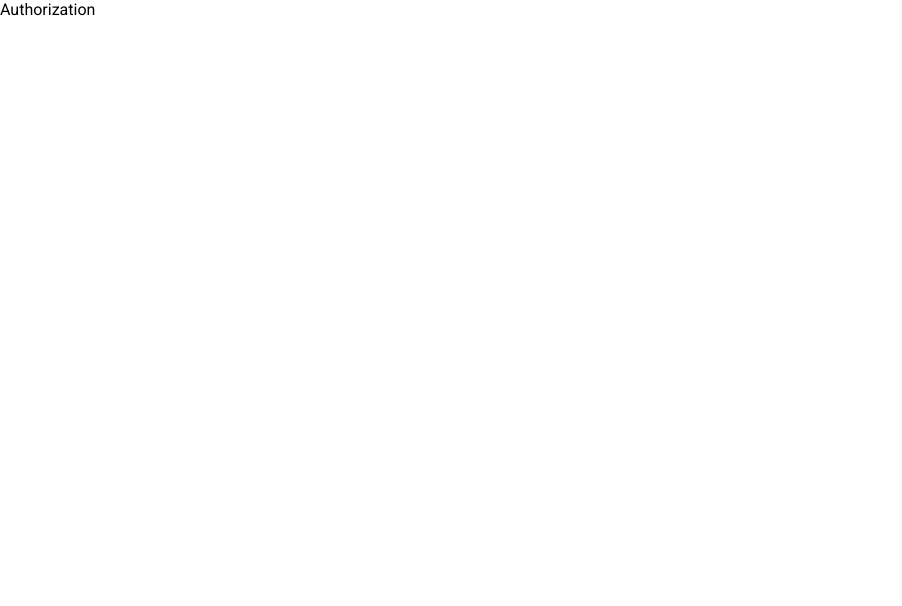
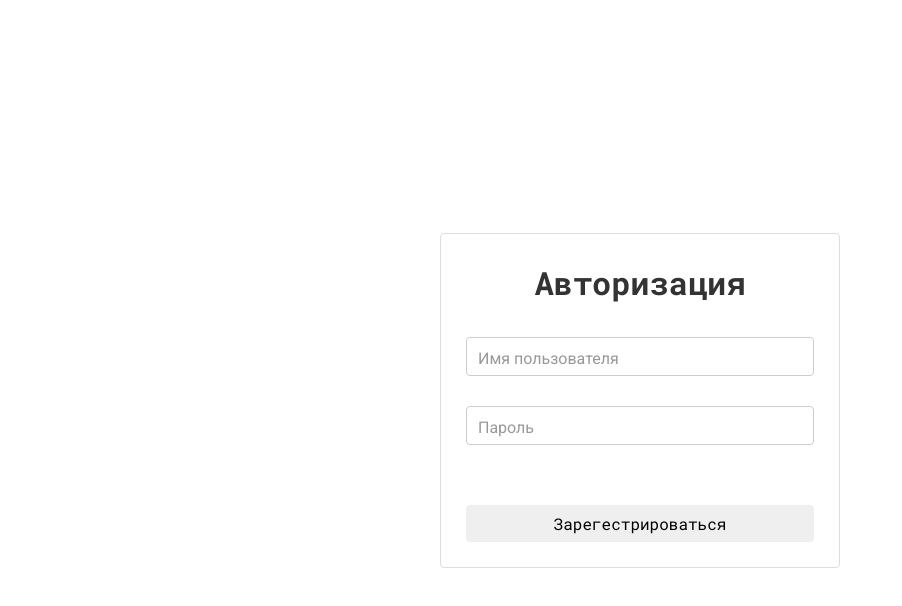
Before and after one commit to OstPerino/tic-tac-toe-client, a Vue app: page /auth in a window 1280 px wide. Shown: the top 606 px of the page, without its empty margins (0-902 px from the left). Built offline with nearby package versions, Linux system fonts and the light colour scheme.

Commit message:
Добавил форму авторизации

```diff
--- a/src/api/userServices/types.ts
+++ b/src/api/userServices/types.ts
@@ -4,3 +4,8 @@ export interface RegistrationData {
     password: string,
     email: string,
 }
+
+export interface AuthorizationData {
+    username: string;
+    password: string;
+}
--- a/src/api/userServices/userService.ts
+++ b/src/api/userServices/userService.ts
@@ -1,7 +1,11 @@
 import $api from "@/api";
 
-import { RegistrationData } from "@/api/userServices/types";
+import { AuthorizationData, RegistrationData } from "@/api/userServices/types";
 
 export async function registration(registrationData: RegistrationData) {
-    return $api.post('/auth/register', registrationData)
+  return $api.post("/auth/register", registrationData);
 }
+
+export async function authorization(authorizationData: AuthorizationData) {
+  return $api.post("/auth/login", authorizationData);
+}
--- a/src/components/UI/CustomText.vue
+++ b/src/components/UI/CustomText.vue
@@ -3,7 +3,7 @@
     class="custom-text"
     :style="{ fontWeight: props.fontWeight, fontSize: props.fontSize }"
   >
-    {{ props.text }}
+    <slot></slot>
   </p>
 </template>
 
@@ -11,11 +11,11 @@
 import { defineProps } from "vue";
 
 const props = defineProps({
-  text: {
-    type: String,
-    required: true,
-    default: "",
-  },
+  // text: {
+  //   type: String,
+  //   required: true,
+  //   default: "",
+  // },
   fontWeight: {
     type: Number,
     required: false,
--- a/src/views/PublicPages/AuthorizationPage.vue
+++ b/src/views/PublicPages/AuthorizationPage.vue
@@ -1,17 +1,79 @@
 <template>
   <div class="authorization-page">
-    Authorization
+    <SubmitForm>
+      <template #header>
+        <CustomText :font-weight="700" :font-size="'32px'">
+          Авторизация
+        </CustomText>
+      </template>
+      <template #inputs>
+        <CustomInput
+          :label-value="'Имя пользователя'"
+          v-model="authorizationState.username"
+          @update:model-value="authorizationState.username = $event"
+        />
+        <CustomInput
+          :label-value="'Пароль'"
+          v-model="authorizationState.password"
+          @update:model-value="authorizationState.password = $event"
+          :is-password="'password'"
+        />
+      </template>
+      <template #error>
+        <CustomText :font-size="'12px'">
+          {{ errorMessage }}
+        </CustomText>
+      </template>
+      <template #button>
+        <CustomButton :disabled="false" @click="submitAuthorization">
+          Зарегестрироваться
+        </CustomButton>
+      </template>
+    </SubmitForm>
   </div>
 </template>
 
 <script setup lang="ts">
-import {onMounted} from "vue";
+import { reactive } from "vue";
+import { AxiosError } from "axios";
+import { Undefinable } from "@/types";
+import { ref } from "@vue/runtime-core";
+import { authorization } from "@/api/userServices/userService";
 
-const authorizationHandler = async () => {
+import SubmitForm from "@/components/UI/SubmitForm.vue";
+import CustomButton from "@/components/UI/CustomButton.vue";
+import CustomText from "@/components/UI/CustomText.vue";
+import CustomInput from "@/components/UI/CustomInput.vue";
 
-}
+const errorMessage = ref<Undefinable<string>>(undefined);
+
+const authorizationState = reactive({
+  username: "",
+  password: "",
+});
+
+const errorHandler = (e: AxiosError) => {
+  errorMessage.value = e?.message;
+};
+
+const submitAuthorization = async () => {
+  try {
+    const response = await authorization(authorizationState);
+    console.log(response);
+  } catch (e: any) {
+    errorHandler(e);
+  }
+};
 </script>
 
-<style scoped>
+<style scoped lang="scss">
+@import "@/styles/_base.scss";
 
+.authorization-page {
+  width: 100%;
+  height: 100%;
+  display: flex;
+  justify-content: center;
+  align-items: center;
+}
 </style>
--- a/src/views/PublicPages/RegistrationPage.vue
+++ b/src/views/PublicPages/RegistrationPage.vue
@@ -2,7 +2,9 @@
   <div class="registration-page">
     <SubmitForm>
       <template #header>
-        <CustomText text="Регистрация" :font-weight="700" :font-size="'32px'" />
+        <CustomText :font-weight="700" :font-size="'32px'">
+          Регистрация
+        </CustomText>
       </template>
       <template #inputs>
         <CustomInput
@@ -23,7 +25,9 @@
         />
       </template>
       <template #error>
-        <CustomText :text="errorMessage" :font-size="'12px'" />
+        <CustomText :font-size="'12px'">
+          {{ errorMessage }}
+        </CustomText>
       </template>
       <template #links>
         <span>
@@ -45,7 +49,7 @@
 <script setup lang="ts">
 // TODO: Подумать как передавать цвета пропсом по scss
 import { reactive } from "vue";
-import { ref } from "@vue/runtime-core";
+import { ref, Ref } from "@vue/runtime-core";
 import { AxiosError } from "axios";
 import { RegistrationData } from "@/api/userServices/types";
 import { registration } from "@/api/userServices/userService";
@@ -56,7 +60,7 @@ import CustomInput from "@/components/UI/CustomInput.vue";
 import CustomButton from "@/components/UI/CustomButton.vue";
 import { Undefinable } from "@/types";
 
-let errorMessage: Undefinable<string> = ref(undefined);
+const errorMessage = ref<Undefinable<string>>(undefined);
 
 const registrationState = reactive({
   username: "",
@@ -65,13 +69,9 @@ const registrationState = reactive({
 });
 
 const handlerError = (e: AxiosError) => {
-  console.log(e.response.status);
-  switch (e.response.status) {
+  switch (e?.response?.status) {
     case 400:
-      console.log(e.response.status);
-      errorMessage.value =
-        "Пользователь с таким именем или email уже зарегестрирован";
-      console.log(errorMessage);
+      errorMessage.value = "Пользователь с таким именем или email уже зарегестрирован";
       break;
     default:
       break;
@@ -86,7 +86,7 @@ const submitRegistration = async () => {
       password: registrationState.password,
     });
     console.log(response);
-  } catch (e) {
+  } catch (e: any) {
     handlerError(e);
   }
 };
```
Also changed, not shown: src/components/registration/RegistrationForm.vue (deleted, +0 -59 lines).
